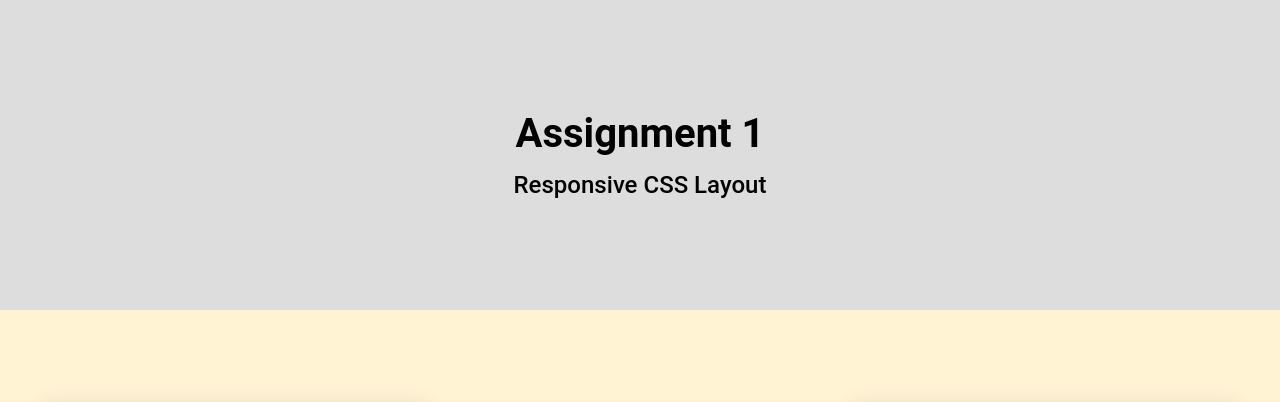
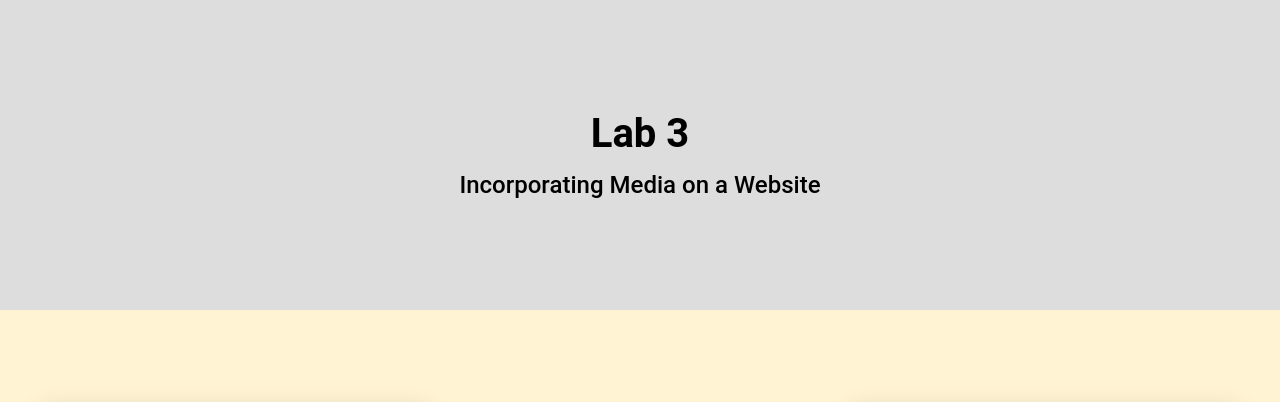
Before and after one commit to Tiana-Lewis/cprg-218-lab-3, a plain HTML site: page index.html in a window 1280 px wide. Shown: the top 402 px of the page. Drawn offline with Linux system fonts and the light colour scheme; grey boxes are pictures that could not be loaded.

Commit message:
changed h1 and h2

```diff
--- a/index.html
+++ b/index.html
@@ -14,8 +14,8 @@
 </head>
 <body>
   <div class="header-container">
-    <h1>Assignment 1</h1>
-    <h2>Responsive CSS Layout</h2>
+    <h1>Lab 3</h1>
+    <h2>Incorporating Media on a Website</h2>
   </div>
   <section class="container">
     <ul class="card-container">
```
